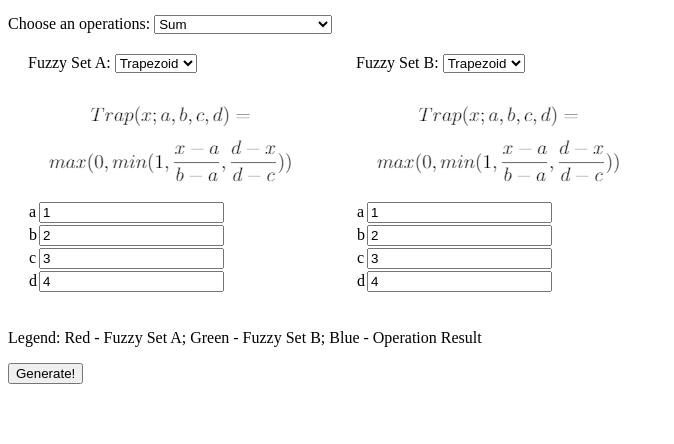
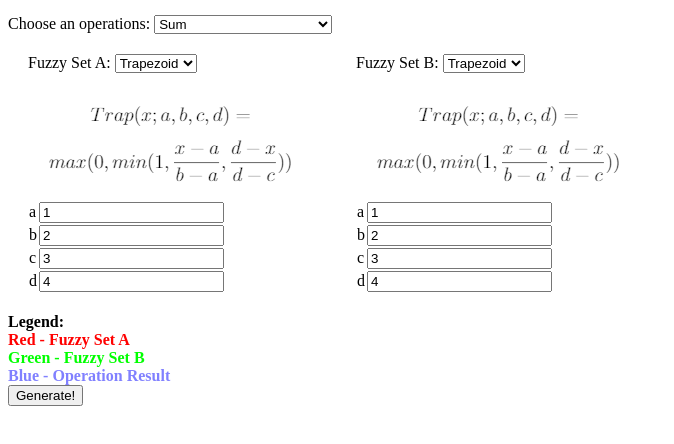
Before and after one commit to alfasketer/TFGD, a plain HTML site: page index.html in a window 1280 px wide. Shown: the part 102-546 px from the top of the page, without its empty margins (0-674 px from the left). Drawn offline with Linux system fonts and the light colour scheme.

Commit message:
Add colors to legends

```diff
--- a/css/style.css
+++ b/css/style.css
@@ -58,6 +58,23 @@ tr {
 	display: none;
 }
 
+#RedText {
+	color: #f00;
+}
+
+#GreenText {
+	color: #0f0;
+}
+
+#BlueText {
+	color: #8080ff
+}
+
+h4 {
+	margin-block-start: 0;
+    margin-block-end: 0;
+}
+
 .fuzzyset {
 	margin: 20px
 }
--- a/index.html
+++ b/index.html
@@ -92,7 +92,10 @@
 			</div>
 		</div>
 
-		<p>Legend: Red - Fuzzy Set A; Green - Fuzzy Set B; Blue - Operation Result</p>
+		<h4>Legend:</h4>
+		<h4 id="RedText">Red - Fuzzy Set A</h4>
+		<h4 id="GreenText">Green - Fuzzy Set B</h4>
+		<h4 id="BlueText">Blue - Operation Result</h4>
 		<button onclick="generate()">Generate!</button>
 	</div>
     <div id="canvas-container">
```
